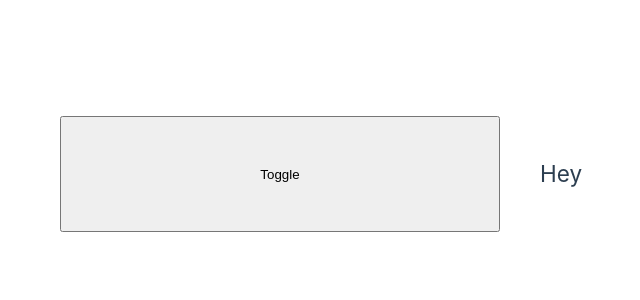
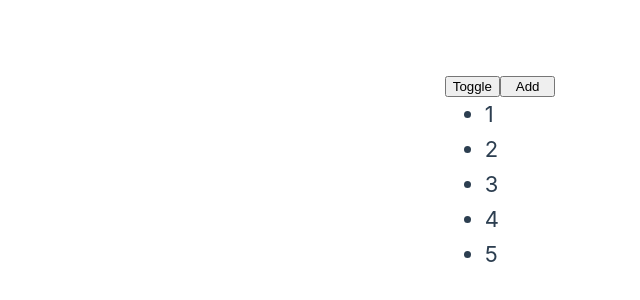
Before and after one commit to Alun-Price/animations, a Vue app: page / in a window 1280 px wide. Shown: the part 226-526 px from the top of the page, without its empty margins (140-780 px from the left). Built offline with nearby package versions, Linux system fonts and the light colour scheme.

Commit message:
s7 78 added list tansition group animations

```diff
--- a/src/App.vue
+++ b/src/App.vue
@@ -11,7 +11,7 @@
     <h2 v-if="flag">Hello</h2>
   </transition> -->
 
-  <transition
+  <!-- <transition
     @before-enter="beforeEnter"
     @enter="enter"
     @after-enter="afterEnter"
@@ -19,9 +19,22 @@
     @leave="leave"
     @after-leave="afterLeave"
     :css="false"
+    name="fade"
   >
     <h2 v-if="flag">Hey</h2>
-  </transition>
+  </transition> -->
+  <button @click="addItem">Add</button>
+  <ul>
+    <TransitionGroup name="fade">
+      <li
+        v-for="(number, index) in numbers"
+        :key="number"
+        @click="removeItem(index)"
+      >
+        {{ number }}
+      </li>
+    </TransitionGroup>
+  </ul>
 </template>
 
 <script>
@@ -30,22 +43,31 @@ export default {
   data() {
     return {
       flag: true,
+      numbers: [1, 2, 3, 4, 5],
     };
   },
   methods: {
+    addItem() {
+      const num = Math.floor(Math.random() * 100 + 1);
+      const index = Math.floor(Math.random() * this.numbers.length);
+      this.numbers.splice(index, 0, num); // random index add num - remove 0 items
+    },
+    removeItem(index) {
+      this.numbers.splice(index, 1); // remove 1 item
+    },
     beforeEnter(el) {
       console.log("before-enter event fired", el);
     },
-    enter(el, done) {
+    enter(el) {
       console.log("enter event fired", el);
 
-      const animation = el.animate([{ transform: "scale3d(0,0,0)" }, {}], {
-        duration: 1000,
-      });
+      // const animation = el.animate([{ transform: "scale3d(0,0,0)" }, {}], {
+      //   duration: 1000,
+      // });
 
-      animation.onfinish = () => {
-        done();
-      };
+      // animation.onfinish = () => {
+      //   done();
+      // };
     },
     afterEnter(el) {
       console.log("after-enter event fired", el);
@@ -53,15 +75,15 @@ export default {
     beforeLeave(el) {
       console.log("before-leave event fired", el);
     },
-    leave(el, done) {
+    leave(el) {
       console.log("leave event fired", el);
-      const animation = el.animate([{}, { transform: "scale3d(0,0,0)" }], {
-        duration: 1000,
-      });
+      // const animation = el.animate([{}, { transform: "scale3d(0,0,0)" }], {
+      //   duration: 1000,
+      // });
 
-      animation.onfinish = () => {
-        done();
-      };
+      // animation.onfinish = () => {
+      //   done();
+      // };
     },
     afterLeave(el) {
       console.log("after-leave event fired", el);
@@ -71,6 +93,11 @@ export default {
 </script>
 
 <style>
+li {
+  font-size: 22px;
+  cursor: pointer;
+}
+
 .fade-enter-from {
   opacity: 0;
 }
@@ -82,6 +109,14 @@ export default {
 .fade-leave-to {
   transition: all 2.5s linear;
   opacity: 0;
+}
+
+.fade-move {
+  transition: all 1s linear;
+}
+
+.fade-leave-active {
+  position: absolute;
 }
 
 h2 {
```
